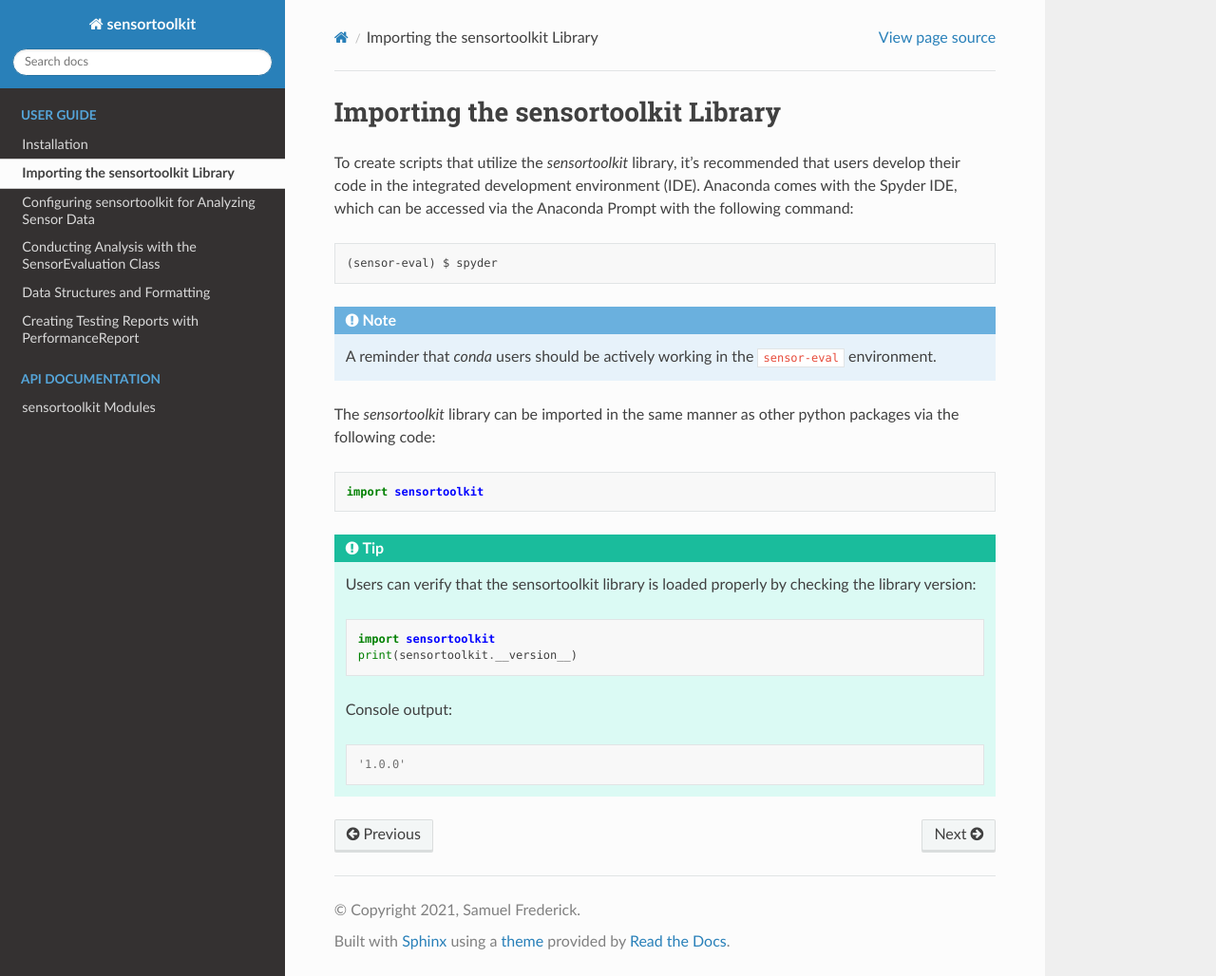
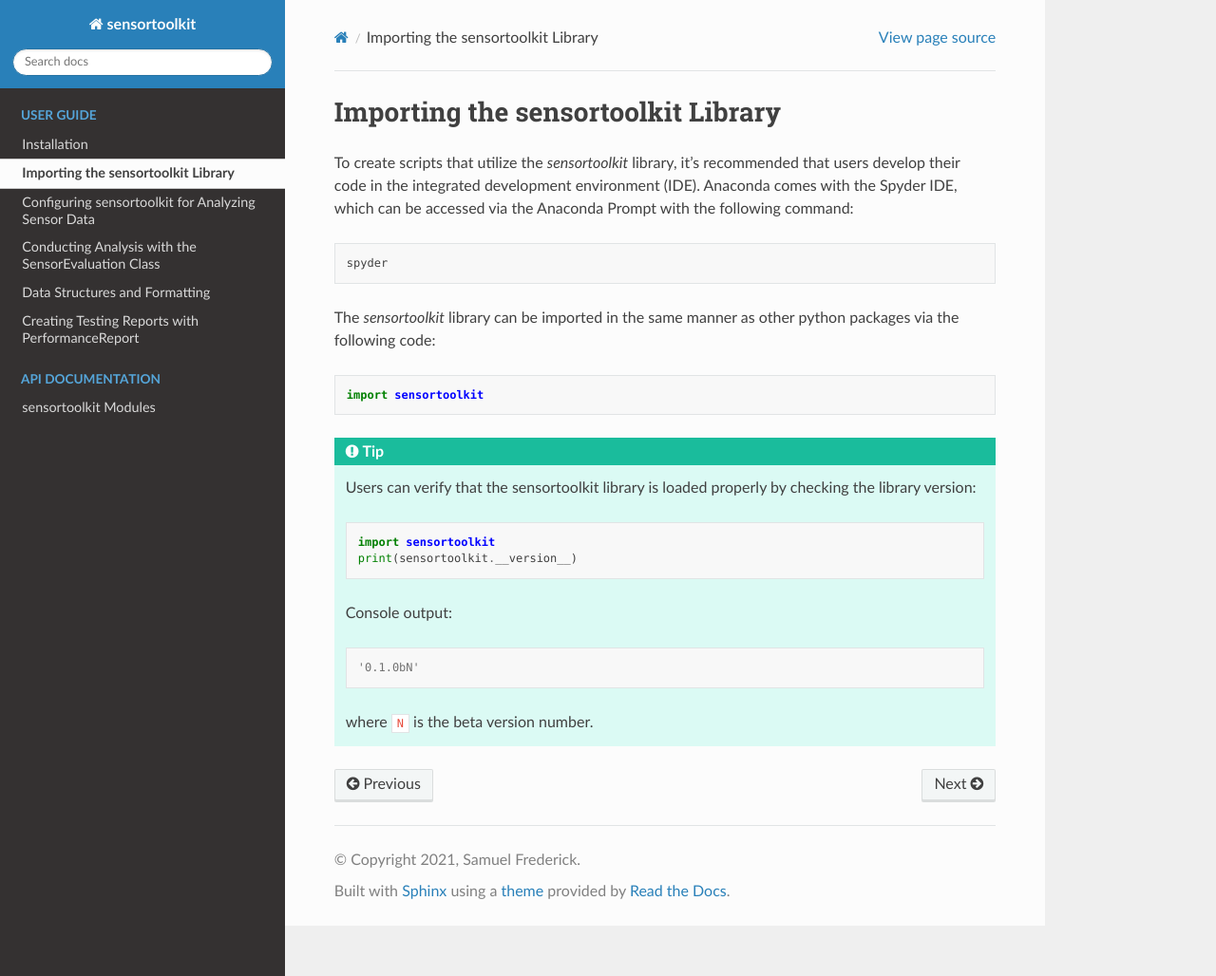
Before and after one commit to USEPA/sensortoolkit, a Sphinx documentation site: the page built from docs/source/import_sensortoolkit.rst, in a window 1280 px wide and 1028 px high. Shown: the whole window at 95% size. Built offline with Sphinx 7.4.7 and the Read the Docs theme 2.0.0, drawn with Linux system fonts in a browser that asks for light colours.

Commit message:
Remove note about conda environments (for now at least..). Add note about version based on current scheme.

```diff
--- a/docs/source/import_sensortoolkit.rst
+++ b/docs/source/import_sensortoolkit.rst
@@ -9,12 +9,12 @@ Prompt with the following command:
 
 ::
 
-  (sensor-eval) $ spyder
+  spyder
+..
+  .. note::
 
-.. note::
-
-    A reminder that `conda` users should be actively working in the ``sensor-eval``
-    environment.
+      A reminder that `conda` users should be actively working in the ``sensor-eval``
+      environment.
 
 The `sensortoolkit` library can be imported in the same manner as other python
 packages via the following code:
@@ -36,7 +36,9 @@ packages via the following code:
 
   .. code-block:: console
 
-    '1.0.0'
+    '0.1.0bN'
+
+  where ``N`` is the beta version number.
 
 .. Users are recommended to save custom scripts that use the `sensortoolkit` library
   in the ``User_Scripts`` folder within the main library directory:
```
